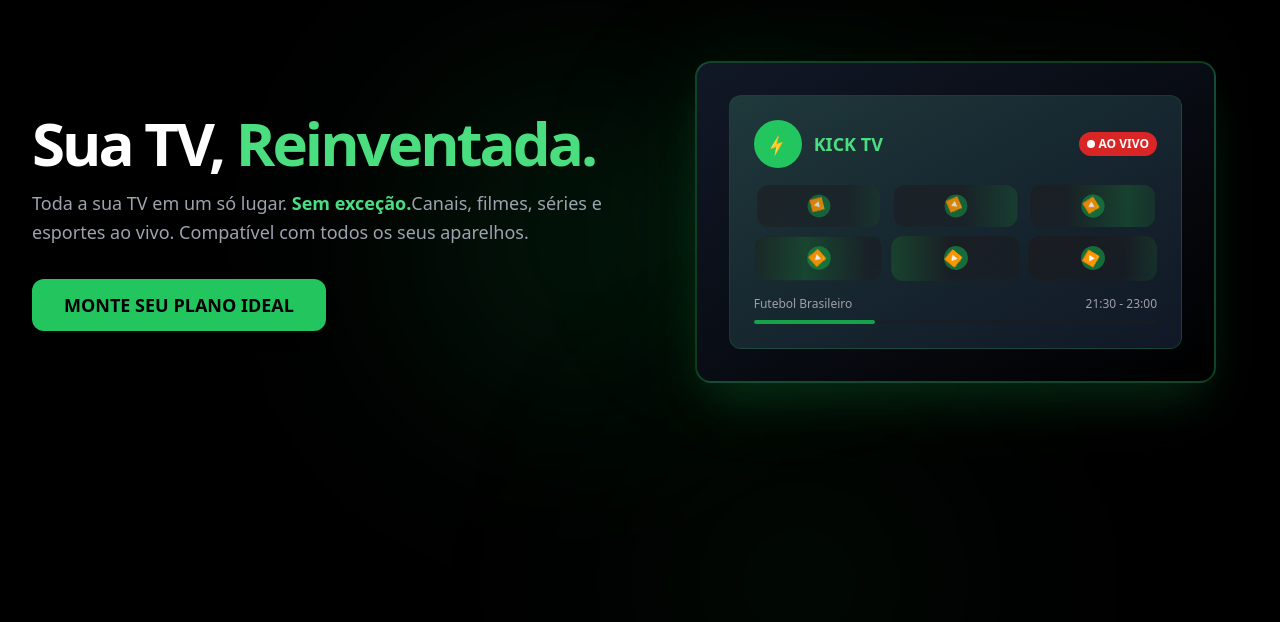
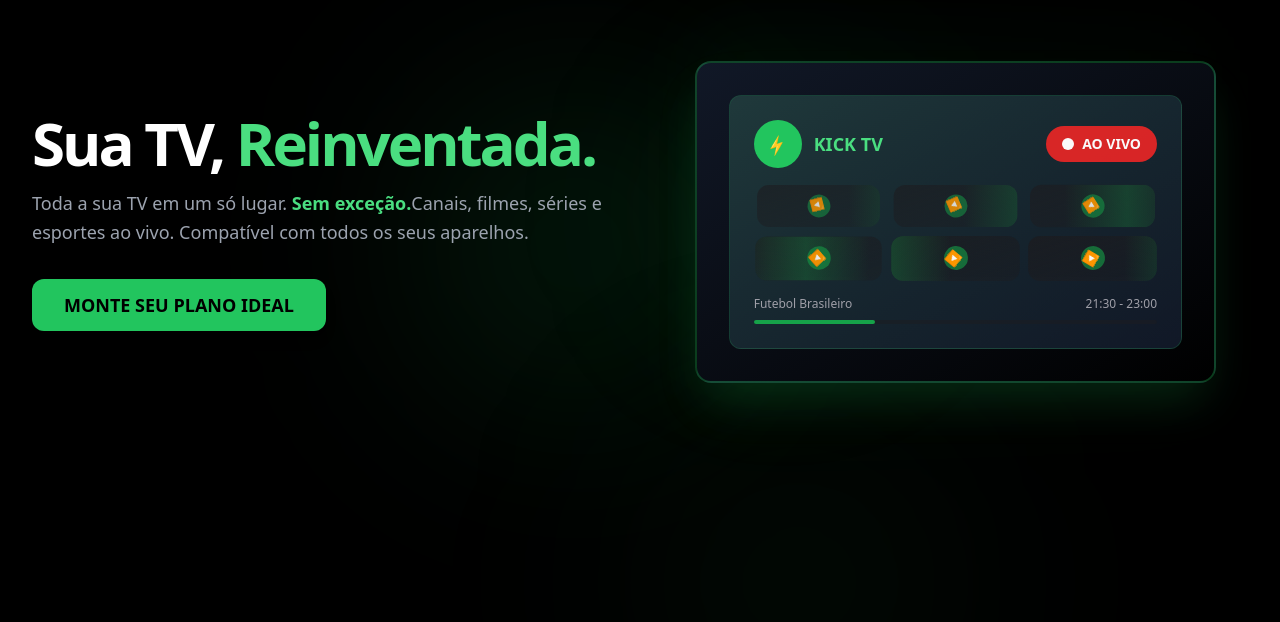
Before and after one commit to mktfun/kicktv-onboard-glow-64, a React (Vite) app: page / in a window 1280 px wide. Shown: the part 178-800 px from the top of the page. Built offline with nearby package versions, Linux system fonts and the light colour scheme.

Commit message:
Aumentar tamanho do indicador AO VIVO
cgen-d68c519384c8410989273fe2978457e3

```diff
--- a/src/components/Interactive3DMockup.tsx
+++ b/src/components/Interactive3DMockup.tsx
@@ -80,10 +80,10 @@ export const Interactive3DMockup = () => {
                 <motion.div
                   animate={{ opacity: [1, 0.5, 1] }}
                   transition={{ duration: 2, repeat: Infinity }}
-                  className="flex items-center space-x-1 bg-red-600 rounded-full px-2 py-1"
+                  className="flex items-center space-x-2 bg-red-600 rounded-full px-4 py-2"
                 >
-                  <div className="w-2 h-2 bg-white rounded-full"></div>
-                  <span className="text-white text-xs font-bold">AO VIVO</span>
+                  <div className="w-3 h-3 bg-white rounded-full"></div>
+                  <span className="text-white text-sm font-bold">AO VIVO</span>
                 </motion.div>
               </motion.div>
 
```
